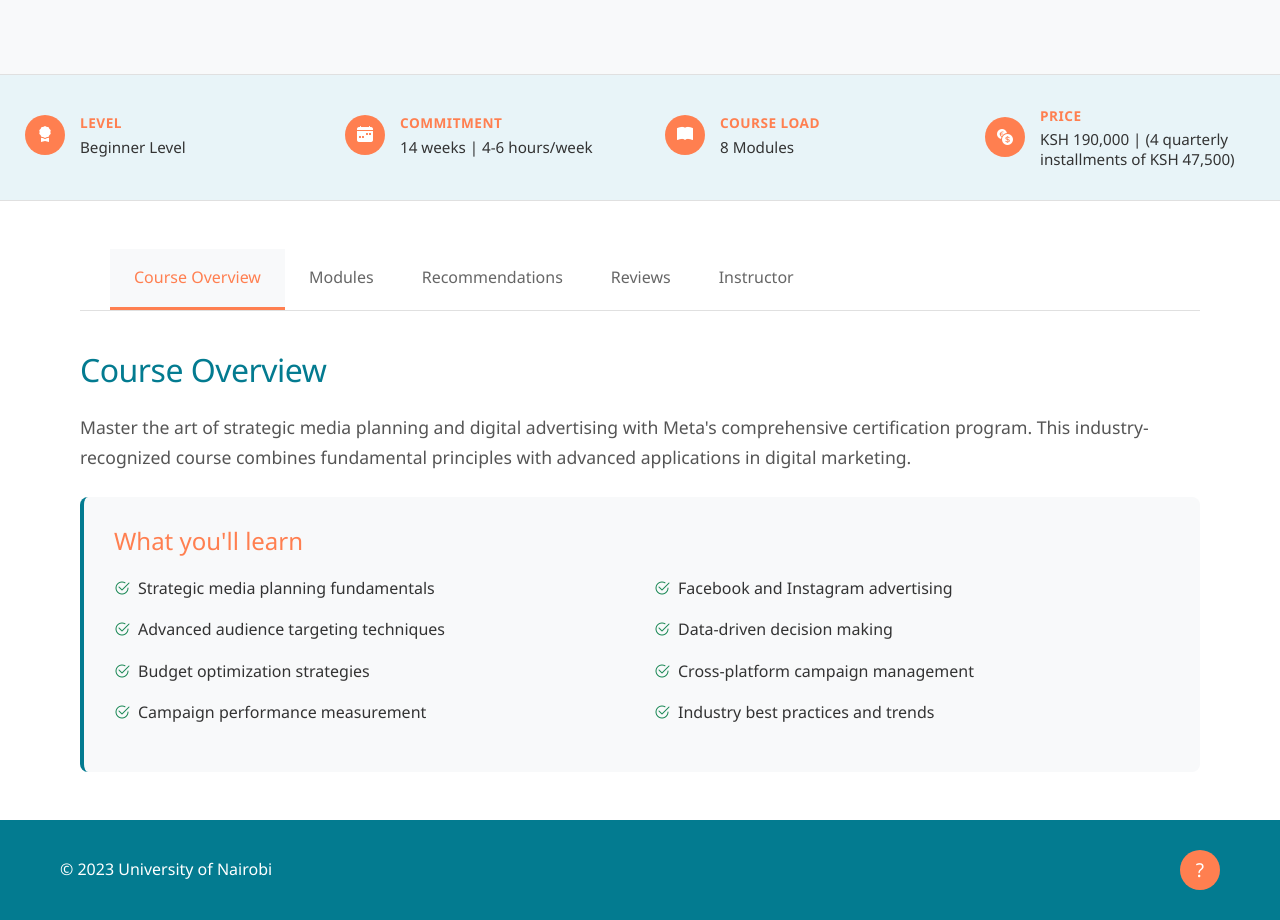
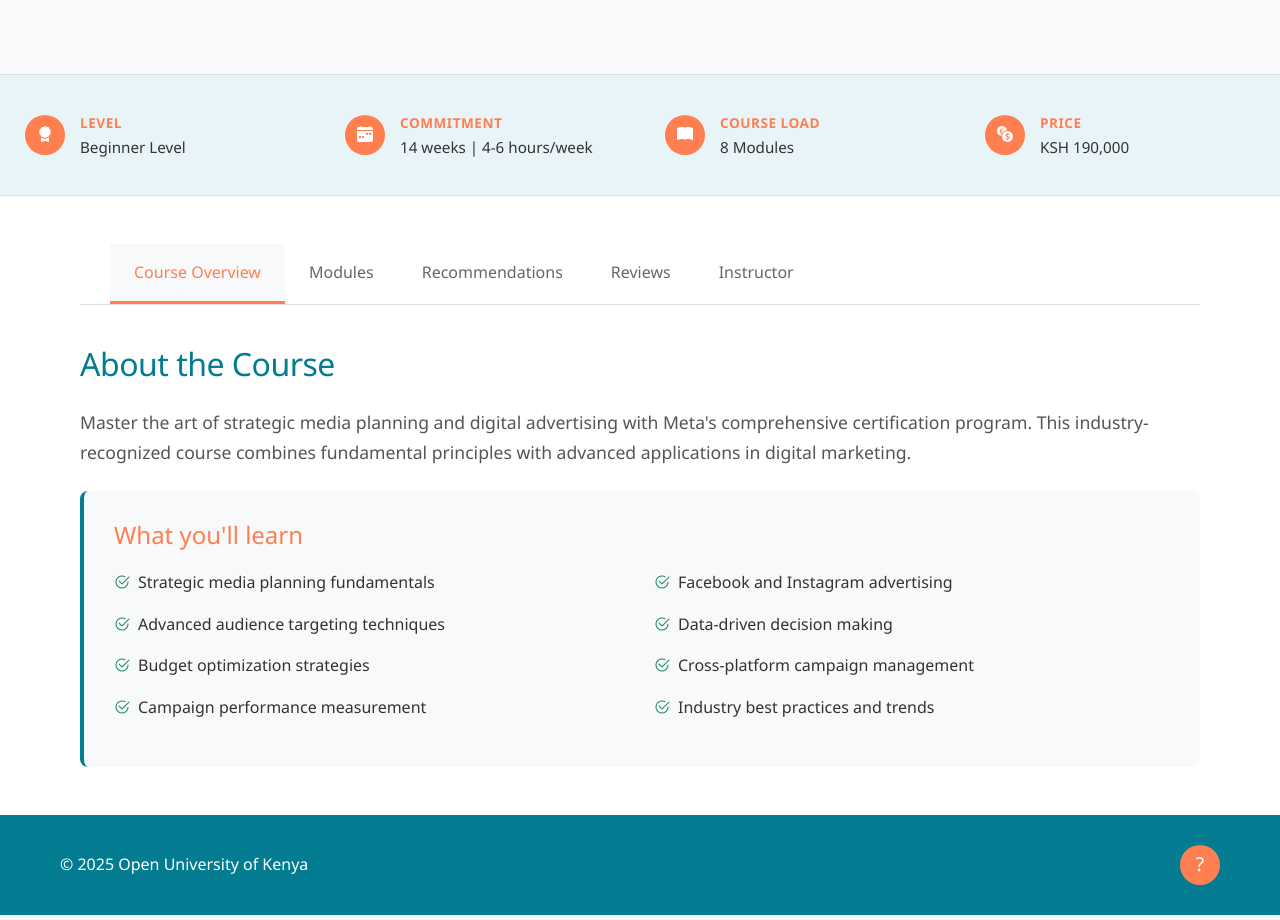
Before and after one commit to Nuelnyakyz/simple-uok-uon-lms, a plain HTML site: page course-summary.html in a window 1280 px wide. Shown: the part 840-1760 px from the top of the page. Drawn offline with nearby package versions, Linux system fonts and the light colour scheme.

Commit message:
renaming

```diff
--- a/course-summary.html
+++ b/course-summary.html
@@ -19,8 +19,8 @@
                     <button class="menu-btn" onclick="toggleSidebar()">☰</button>
                 </div>
                 <div class="col d-flex align-items-center">
-                    <img src="/uok-logo.png" alt="University of Nairobi" class="logo me-3">
-                    <span class="university-name">OPEN UNIVERSITY OF KENYA</span>
+                    <img src="uok-logo.png" alt="University of Nairobi" class="logo me-3">
+                    <!-- <span class="university-name">OPEN UNIVERSITY OF KENYA</span> -->
                 </div>
                 <div class="col-auto d-flex align-items-center gap-3">
                     <button class="btn btn-primary-custom" onclick="enrollInCourse('robotics')">Apply Now</button>
@@ -142,7 +142,7 @@
                             </div>
                             <div class="stat-content d-flex flex-column">
                                 <span class="stat-label">Price</span>
-                                <span class="stat-value">KSH 190,000 | (4 quarterly installments of KSH 47,500)</span>
+                                <span class="stat-value">KSH 190,000</span>
                             </div>
                         </div>
                     </div>
@@ -167,7 +167,7 @@
                 <div class="tab-content">
                     <!-- Course Overview Tab -->
                     <div class="tab-pane active" id="overview">
-                        <h3 style="color: #037b90">Course Overview</h3>
+                        <h3 style="color: #037b90">About the Course</h3>
                         <p>Master the art of strategic media planning and digital advertising with Meta's comprehensive certification program. This industry-recognized course combines fundamental principles with advanced applications in digital marketing.</p>
 
                         <div class="learning-outcomes mt-4">
@@ -534,7 +534,7 @@
     <footer class="footer-custom">
         <div class="container">
             <div class="d-flex justify-content-between align-items-center">
-                <p class="mb-0">&copy; 2023 University of Nairobi</p>
+                <p class="mb-0">&copy; 2025 Open University of Kenya</p>
                 <button class="help-btn">?</button>
             </div>
         </div>
--- a/styles.css
+++ b/styles.css
@@ -152,7 +152,7 @@ body {
 }
 
 .logo {
-    height: 60px;
+    /* height: 60px; */
     width: 60px;
 }
 
```
Also changed, not shown: ouk-logo.png (added).
